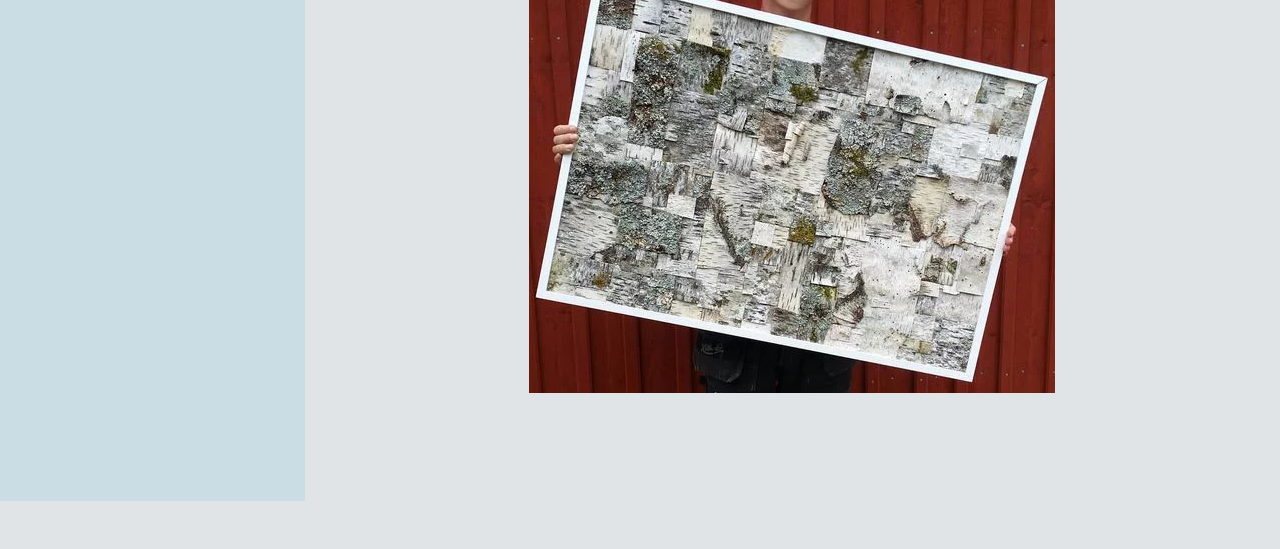
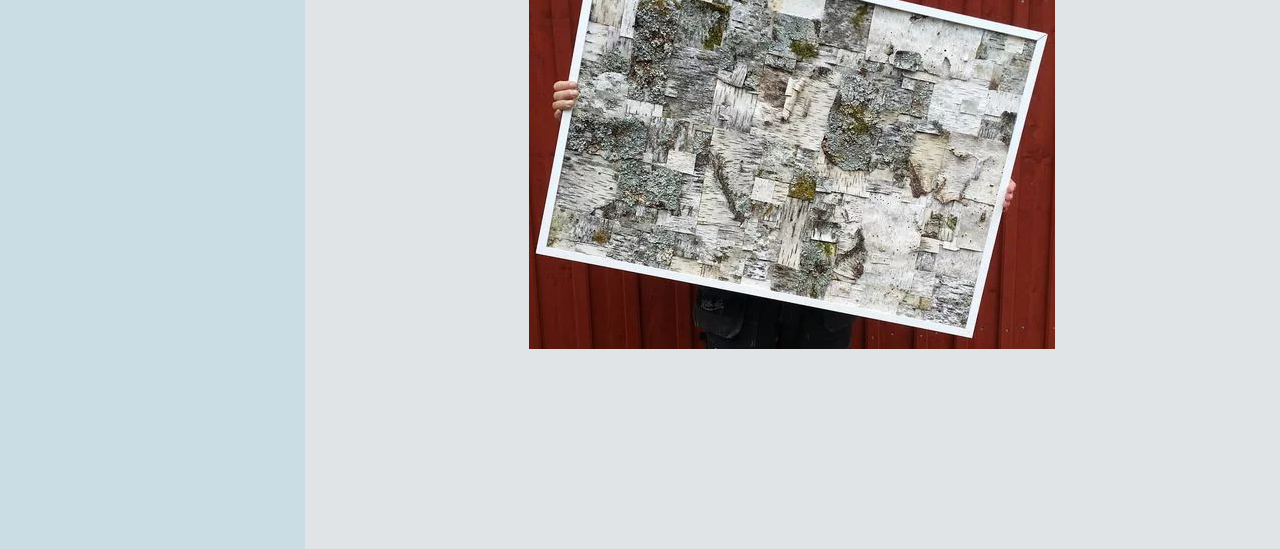
Before and after one commit to MikaelAsberg/per-asberg-artwork, a plain HTML site: page index.html in a window 1280 px wide. Shown: the part 541-1090 px from the top of the page. Before the commit the page ends 1042 px from the top, so only its background shows below. Drawn offline with nearby package versions, Linux system fonts and the light colour scheme; a web font is replaced by a local one.

Commit message:
Update index.html
styled landing

```diff
--- a/index.html
+++ b/index.html
@@ -84,7 +84,7 @@
                     <p class="Landing__paragraph">Välkommen till mitt konstgalleri. Jag heter Per, är lokaliserad i Stockholm och ägnar mig åt att skapa konst på min fritid.</p>
                 </div>
             </div>
-            <div class="content Landing__card d-flex flex-column justify-content-center align-items-center">
+            <div class="content Landing__card d-flex flex-column mt-5">
                 <div>
                     <h3 class="text-center p-3 mt-0 pt-0">Per med en tavla av björknäver</h3>
                     <div class="d-flex justify-content-center ">
```
